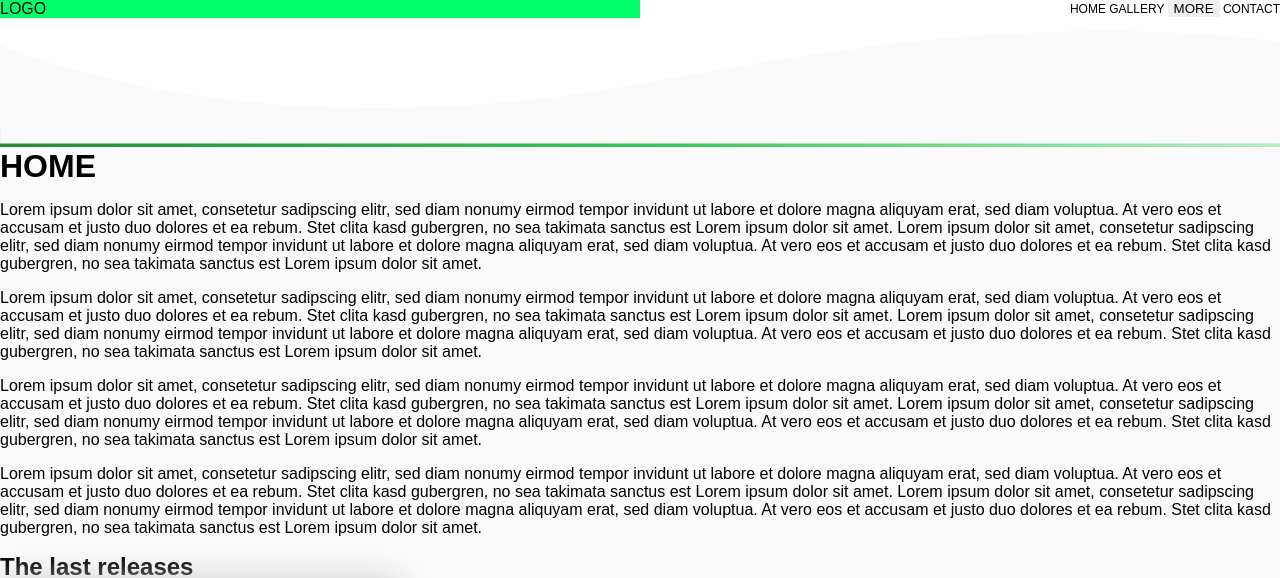
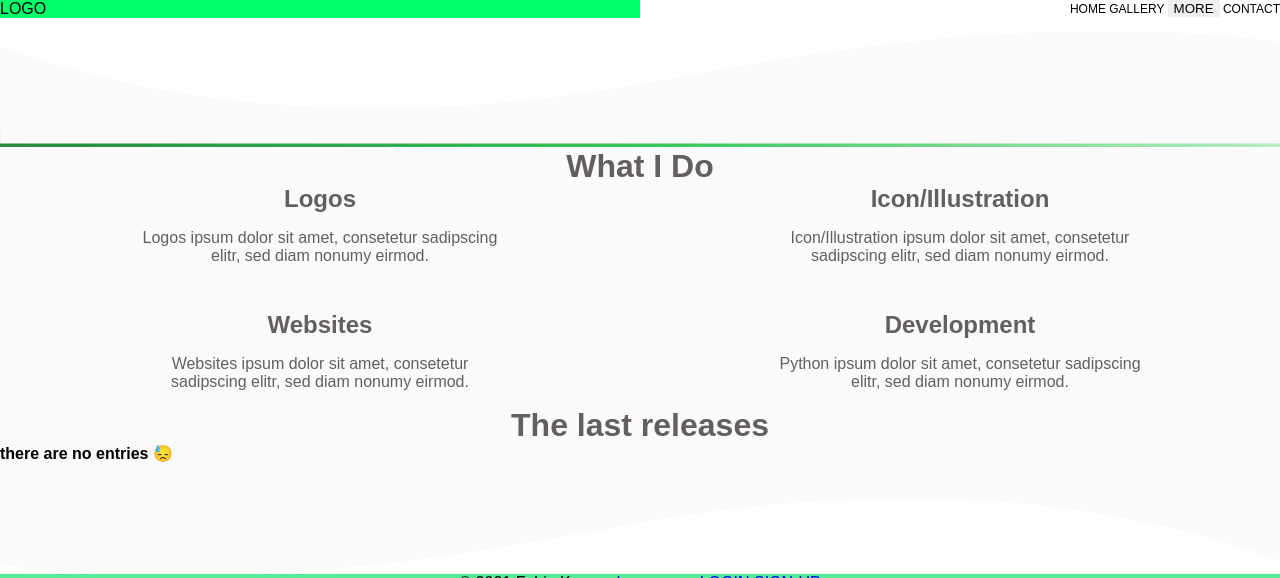
Before and after one commit to The-Broccoli/otowebapp, a Flask app: page / in a window 1280 px wide. Shown: the top 578 px of the page. Run offline with Flask 2, Linux system fonts and the light colour scheme; tables that the repository leaves empty hold one stand-in row (values such as "Sample post").

Commit message:
refactoring: sorting of POST classes

```diff
--- a/website/static/base.css
+++ b/website/static/base.css
@@ -53,10 +53,14 @@ nav {
 }
 
 h1 {
+    color: #635F5F;
+    text-align: center;
     margin: 0;
 }
 
 h2 {
+    color: #635F5F;
+    text-align: center;
     margin: 0;
 }
 
--- /dev/null
+++ b/website/static/home.css
@@ -0,0 +1,12 @@
+.services-grid{
+    display: grid;
+    grid-template-columns: 1fr 1fr;
+    grid-row-gap: 30px;
+}
+
+.services-container{
+    color: #635F5F;
+    text-align: center;
+    width: 370px;
+    margin: 0 auto;
+}
--- a/website/static/post-container.css
+++ b/website/static/post-container.css
@@ -1,15 +1,18 @@
-.post-container{
+
+.post-grid{
     display: grid;
     grid-template-columns: 1fr 1fr;
     grid-row-gap: 30px;
-    grid-column-gap: 10%;
-    box-sizing: border-box;
+}
+
+.post-container{
     width: 370px;
+    margin: 0 auto;
 }
 
 .post-container img{
     border-radius: 10px;
-    box-shadow: 0px 0px 35px rgb(203, 203, 203);
+    box-shadow: 0px 0px 35px rgb(230, 230, 230);
     margin-bottom: 10px;
 }
 
--- a/website/templates/gallery.html
+++ b/website/templates/gallery.html
@@ -18,9 +18,9 @@ GALLERY
 <!-- BLOCK CONTENT -->
 {% block content %}
     {% if post_list %}
+        <div class="post-grid">
+            {% for p in post_list %}
                 <div class="post-container">
-        {% for d, p in post_list.items() %}
-            <div>
                     <a href="gallery?artwork={{ p.title }}">
                         <img src="{{ 'static/uploads/' + p.file_name + '_preview.png'}}" alt="{{ 'a picture of ' + p.title }}"><br>
                     </a>
--- a/website/templates/home.html
+++ b/website/templates/home.html
@@ -7,6 +7,7 @@ Home
 
 <!-- BLOCK LINK -->
 {% block link %}
+<link rel="stylesheet" href="{{ url_for('static', filename='home.css') }}">
 <link rel="stylesheet" href="{{ url_for('static', filename='post-container.css') }}">
 {% endblock %}
 
@@ -19,54 +20,67 @@ Home
 
 <!-- BLOCK CONTENT -->
 {% block content %}
-<h1>HOME</h1>
-<p>Lorem ipsum dolor sit amet, consetetur sadipscing elitr, sed diam nonumy eirmod tempor invidunt ut labore et dolore magna aliquyam erat, sed diam voluptua. At vero eos et accusam et justo duo dolores et ea rebum. Stet clita kasd gubergren, no sea takimata sanctus est Lorem ipsum dolor sit amet. Lorem ipsum dolor sit amet, consetetur sadipscing elitr, sed diam nonumy eirmod tempor invidunt ut labore et dolore magna aliquyam erat, sed diam voluptua. At vero eos et accusam et justo duo dolores et ea rebum. Stet clita kasd gubergren, no sea takimata sanctus est Lorem ipsum dolor sit amet.</p>
-<p>Lorem ipsum dolor sit amet, consetetur sadipscing elitr, sed diam nonumy eirmod tempor invidunt ut labore et dolore magna aliquyam erat, sed diam voluptua. At vero eos et accusam et justo duo dolores et ea rebum. Stet clita kasd gubergren, no sea takimata sanctus est Lorem ipsum dolor sit amet. Lorem ipsum dolor sit amet, consetetur sadipscing elitr, sed diam nonumy eirmod tempor invidunt ut labore et dolore magna aliquyam erat, sed diam voluptua. At vero eos et accusam et justo duo dolores et ea rebum. Stet clita kasd gubergren, no sea takimata sanctus est Lorem ipsum dolor sit amet.</p>
-<p>Lorem ipsum dolor sit amet, consetetur sadipscing elitr, sed diam nonumy eirmod tempor invidunt ut labore et dolore magna aliquyam erat, sed diam voluptua. At vero eos et accusam et justo duo dolores et ea rebum. Stet clita kasd gubergren, no sea takimata sanctus est Lorem ipsum dolor sit amet. Lorem ipsum dolor sit amet, consetetur sadipscing elitr, sed diam nonumy eirmod tempor invidunt ut labore et dolore magna aliquyam erat, sed diam voluptua. At vero eos et accusam et justo duo dolores et ea rebum. Stet clita kasd gubergren, no sea takimata sanctus est Lorem ipsum dolor sit amet.</p>
-<p>Lorem ipsum dolor sit amet, consetetur sadipscing elitr, sed diam nonumy eirmod tempor invidunt ut labore et dolore magna aliquyam erat, sed diam voluptua. At vero eos et accusam et justo duo dolores et ea rebum. Stet clita kasd gubergren, no sea takimata sanctus est Lorem ipsum dolor sit amet. Lorem ipsum dolor sit amet, consetetur sadipscing elitr, sed diam nonumy eirmod tempor invidunt ut labore et dolore magna aliquyam erat, sed diam voluptua. At vero eos et accusam et justo duo dolores et ea rebum. Stet clita kasd gubergren, no sea takimata sanctus est Lorem ipsum dolor sit amet.</p>
-
-<h2>The last releases</h2>
-<span class="post-container">
-    {% if dbpost %}
-        {% for p in dbpost %}
-            <div>
-                <a href="gallery?artwork={{ p[1].title }}">
-                    <img src="{{ 'static/uploads/' + p[1].file_name + '_preview.png'}}" alt="{{ 'a picture of ' + p[1].title }}"><br>
+<h1>What I Do</h1>
+<div class="services-grid">
+    <div class="services-container">
+        <h2>Logos</h2>
+        <p>Logos ipsum dolor sit amet, consetetur sadipscing elitr, sed diam nonumy eirmod.</p>
+    </div>
+    <div class="services-container">
+        <h2>Icon/Illustration</h2>
+        <p>Icon/Illustration ipsum dolor sit amet, consetetur sadipscing elitr, sed diam nonumy eirmod.</p>
+    </div>
+    <div class="services-container">
+        <h2>Websites</h2>
+        <p>Websites ipsum dolor sit amet, consetetur sadipscing elitr, sed diam nonumy eirmod.</p>
+    </div>
+    <div class="services-container">
+        <h2>Development</h2>
+        <p>Python ipsum dolor sit amet, consetetur sadipscing elitr, sed diam nonumy eirmod.</p>
+    </div>
+</div>
+<h1>The last releases</h1>
+    {% if post_list %}
+        <div class="post-grid">
+            {% for p in post_list %}
+                <div class="post-container">
+                    <a href="gallery?artwork={{ p.title }}">
+                        <img src="{{ 'static/uploads/' + p.file_name + '_preview.png'}}" alt="{{ 'a picture of ' + p.title }}"><br>
                     </a>
-                {% if p[1].post_type == "logo"%}
+                    {% if p.post_type == "logo"%}
                         <div class="circle-logo">
                         </div>
                     {% endif%}
-                {% if p[1].post_type == "icon"%}
+                    {% if p.post_type == "icon"%}
                         <div class="circle-icon">
                         </div>
                     {% endif%}
-                {% if p[1].post_type == "websites"%}
+                    {% if p.post_type == "websites"%}
                         <div class="circle-websites">
                         </div>
                     {% endif%}
-                {% if p[1].post_type == "dev"%}
+                    {% if p.post_type == "dev"%}
                         <div class="circle-dev">
                         </div>
                     {% endif%}
                     <div class="title-box">
                         <div class="title">
-                        {{ p[1].title }}<br>
+                            {{ p.title }}<br>
                         </div>
                         <div class="title-user">
-                        {{ p[1].user_name }}
+                            {{ p.user_name }}
                         </div>
                     </div>
                     <div class="views-box">
-                    {{ p[1].views_counter}}
+                        {{ p.views_counter}}
                     </div>
                     <svg xmlns="http://www.w3.org/2000/svg" height="24px" viewBox="0 0 24 24" width="24px" fill="#B9B9B9"><path d="M0 0h24v24H0V0z" fill="none"/><path d="M12 6c3.79 0 7.17 2.13 8.82 5.5C19.17 14.87 15.79 17 12 17s-7.17-2.13-8.82-5.5C4.83 8.13 8.21 6 12 6m0-2C7 4 2.73 7.11 1 11.5 2.73 15.89 7 19 12 19s9.27-3.11 11-7.5C21.27 7.11 17 4 12 4zm0 5c1.38 0 2.5 1.12 2.5 2.5S13.38 14 12 14s-2.5-1.12-2.5-2.5S10.62 9 12 9m0-2c-2.48 0-4.5 2.02-4.5 4.5S9.52 16 12 16s4.5-2.02 4.5-4.5S14.48 7 12 7z"/></svg>
                 </div>
             {% endfor %}
+        </div>
     {% else %}
         <b>there are no entries &#128531;</b>
     {% endif%}
-</span>
 {% endblock %}
 
 <!-- BLOCK FOOTER-IMG -->
--- a/website/views.py
+++ b/website/views.py
@@ -4,7 +4,7 @@ from .models import Post, User
 from . import db
 import json
 import os
-import collections
+from datetime import datetime
 
 views = Blueprint('views', __name__)
 APP_ROOT = os.path.dirname(os.path.abspath(__file__))
@@ -14,25 +14,35 @@ def allowed_file(filename):
     return '.' in filename and \
            filename.rsplit('.', 1)[1].lower() in ALLOWED_EXTENSIONS
 
+def all_post():
+    # this function takes all database entries from POST and sorts them by date
+    result = db.session.query(Post).all() # retrieves all POST elements in the database
+    sort_list = []
+    # he sort_list is filled with the database content
+    # sort_list [[STR 2021-01-01, CLASS post],
+    #            [STR 2021-01-01, CLASS post]]
+    for post in result:
+        time = str(post.date)
+        test = str(time[:4]) + '-' + str(time[4:6]) + '-' + str(time[6:8])
+        sort_list.append([test,post])
+    # sort by date
+    sort_list.sort(key=lambda tup: datetime.strptime(tup[0], "%Y-%m-%d"))
+    # The outer list is now removed, that only the POST classes are in a list
+    post_list = []
+    for p in sort_list:
+        post_list.append(p[1])
+    post_list.reverse()
+    return post_list
+
 @views.route('/', methods=['GET'])
 def home():
     if request.method == 'GET':
         try:
-            result = db.session.query(Post).all() # retrieves all POST elements in the database
-            __dict = {}
-            for post in result:
-                __dict[post.date] = post
-            # sort by date
-            post_list = collections.OrderedDict(sorted(__dict.items(), reverse=True))
-            counter = 0
-            dbpost = []
-            for p in post_list.items():
-                if counter < 4:
-                    dbpost.append(p)
-                    counter = counter + 1
+            post_list = all_post()
+            post_list = post_list[:4]
         except:
-            dbpost = None
-    return render_template('home.html', user=current_user, dbpost=dbpost)
+            post_list = None
+    return render_template('home.html', user=current_user, post_list=post_list)
 
 @views.route('/settings', methods=['GET', 'POST'])
 @login_required
@@ -135,12 +145,10 @@ def gallery():
         page = request.args.get('artwork', default=None, type=str)
         if page == None:
             target = os.path.join(APP_ROOT, 'static/uploads/')
-            result = db.session.query(Post).all() # retrieves all POST elements in the database
-            __dict = {}
-            for post in result:
-                __dict[post.date] = post
-            # sort by date
-            post_list = collections.OrderedDict(sorted(__dict.items(), reverse=True))
+            try:
+                post_list = all_post()
+            except:
+                post_list = None
             # the normal gallery is displayed here
             return render_template('gallery.html', user=current_user, post_list=post_list, target=target)
         result = db.session.query(Post).all()
```
Lines whose indentation alone changed are shown as unchanged.
